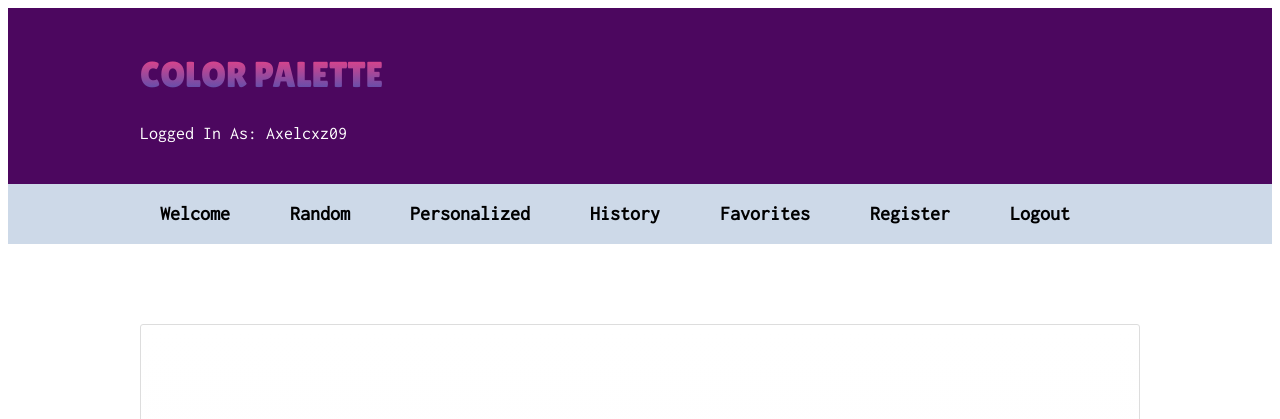
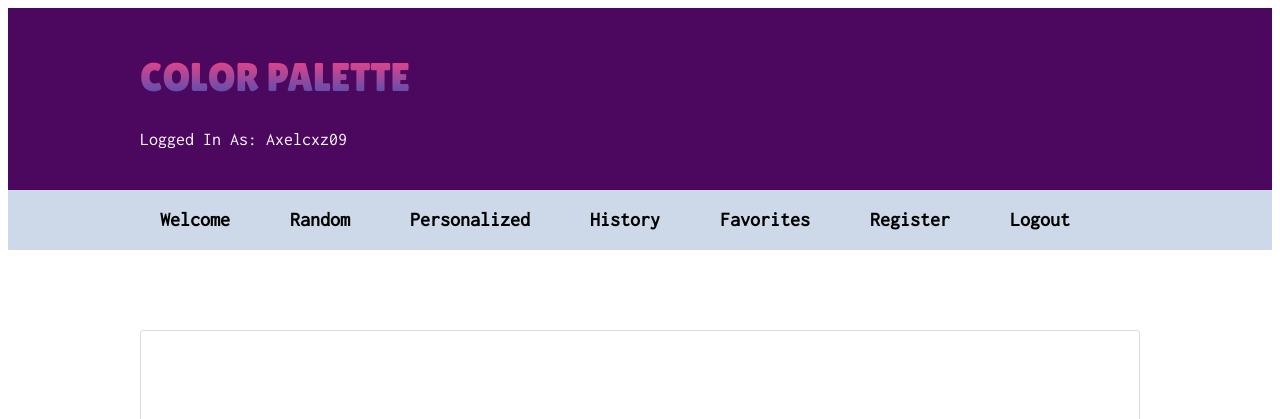
Before and after one commit to Veneloo/Color-Palette, a Flask app: page /history in a window 1280 px wide. Shown: the top 419 px of the page. Run offline with Flask 3, Linux system fonts and the light colour scheme; a user stored in the database is signed in; data comes from the database, SQL or seed files in the repository; data that the repository does not hold is empty.

Commit message:
made website title bigger

```diff
--- a/static/main.css
+++ b/static/main.css
@@ -13,7 +13,7 @@ header {
 
 .websitetitle{
   color:white;
-  font-size: 36px;
+  font-size: 40px;
   font-family: 'Lilita One', cursive;
   font-weight: normal;
 
```
